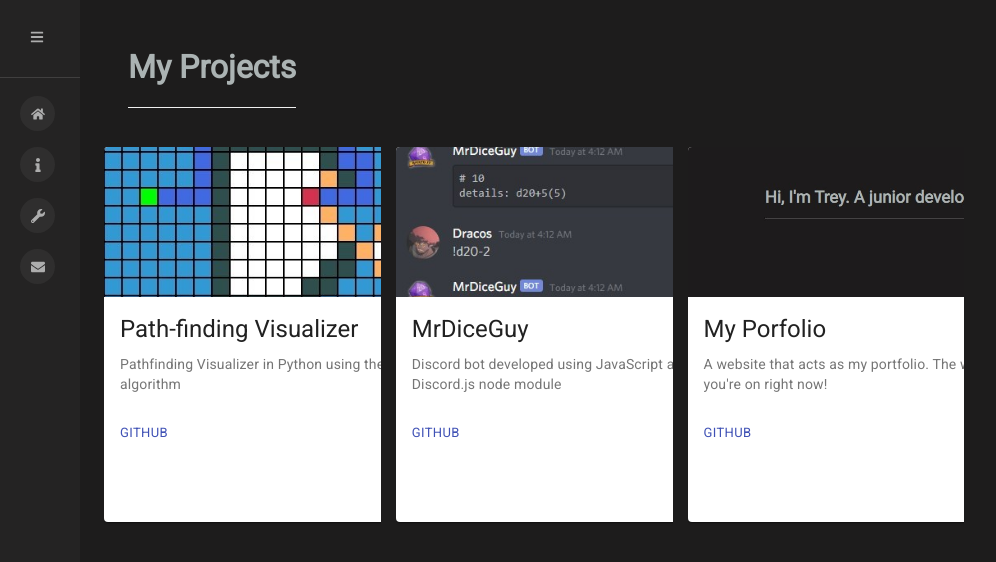
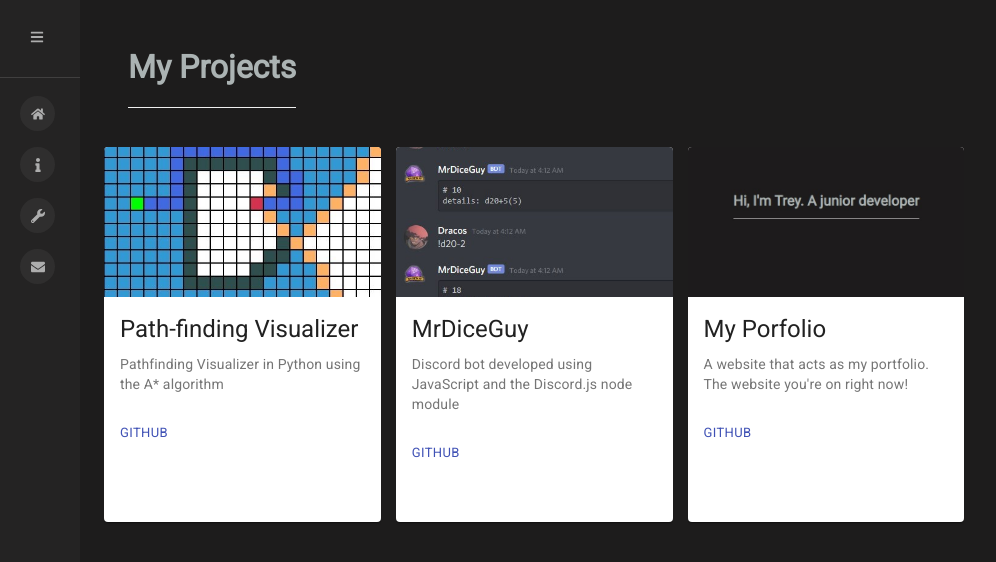
Before and after one commit to TreyPhillip/Portfolio, a React (Create React App) app: page /Projects in a window 1280 px wide. Shown: the top 562 px of the page, without its empty margins (0-996 px from the left). Built offline with nearby package versions, Linux system fonts and the light colour scheme.

Commit message:
remove min width

```diff
--- a/src/components/Projects/ProjectCard/ProjectCard.js
+++ b/src/components/Projects/ProjectCard/ProjectCard.js
@@ -11,7 +11,6 @@ import Typography from '@material-ui/core/Typography';
 const useStyles = makeStyles ((theme)=> ({
   root: {
     maxWidth: 375,
-    minWidth: 375,
     minHeight: 375,
     backgroundColor: "white"
   },
```
